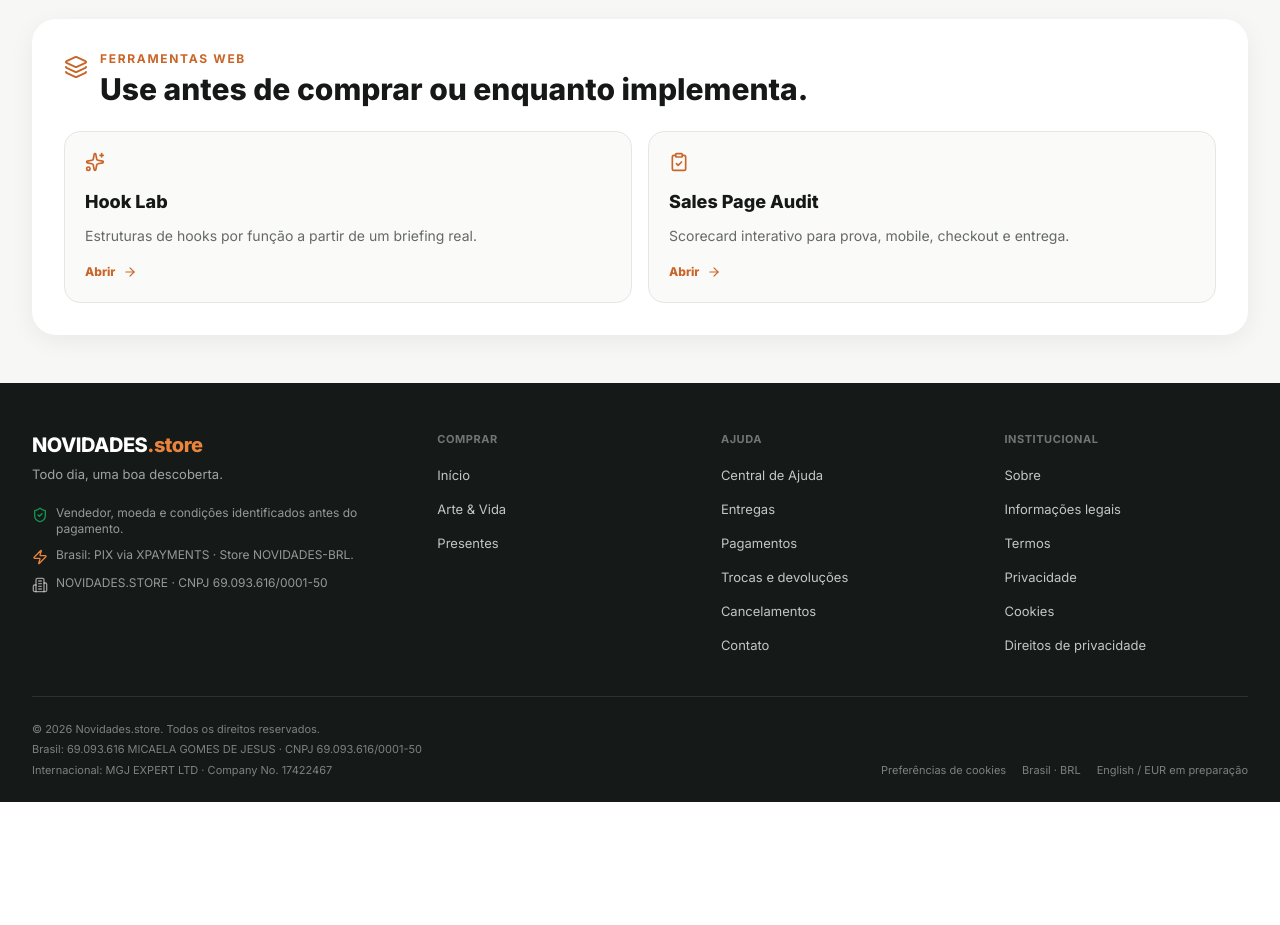
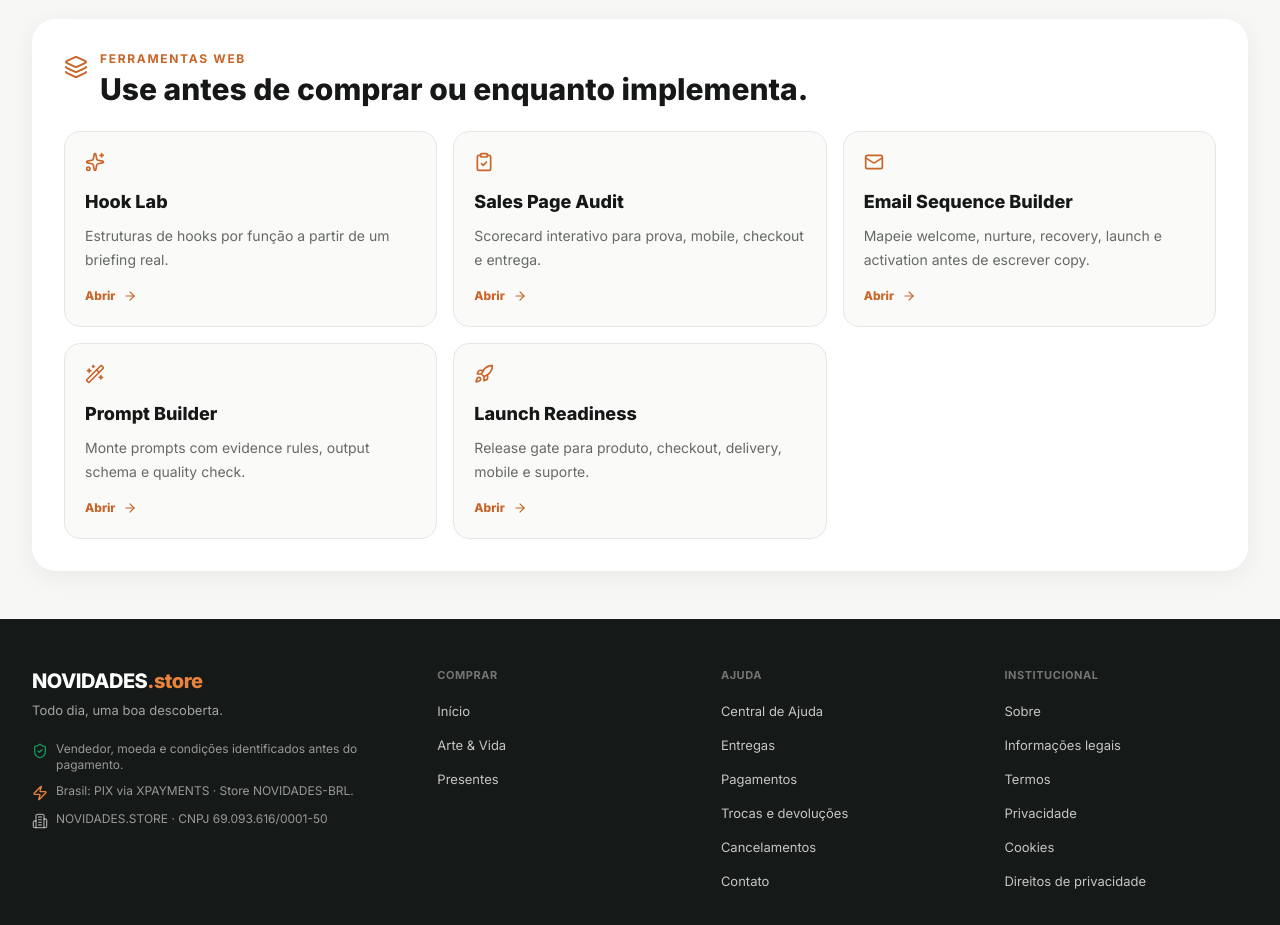
Before and after one commit to nexflowx-hub/novidades-platform, a Next.js app: page /conteudos-digitais in a window 1280 px wide. Shown: the part 1040-1965 px from the top of the page. Before the commit the page ends 1842 px from the top, so only its background shows below. Built offline with nearby package versions, Linux system fonts and the light colour scheme; no server answers; the database is empty; a web font is replaced by a local one.

Commit message:
feat: surface expanded digital suite tools

```diff
--- a/src/app/conteudos-digitais/page.tsx
+++ b/src/app/conteudos-digitais/page.tsx
@@ -7,8 +7,11 @@
   BookOpenCheck,
   ClipboardCheck,
   Layers3,
+  Mail,
+  Rocket,
   ShieldCheck,
   Sparkles,
+  WandSparkles,
 } from "lucide-react";
 import { ProductCard } from "@/components/commerce/product-card";
 import { getPublicCatalog } from "@/lib/commerce-db";
@@ -43,6 +46,27 @@
     description:
       "Scorecard interativo para prova, mobile, checkout e entrega.",
     icon: ClipboardCheck,
+  },
+  {
+    href: "/ferramentas/email-sequence-builder",
+    title: "Email Sequence Builder",
+    description:
+      "Mapeie welcome, nurture, recovery, launch e activation antes de escrever copy.",
+    icon: Mail,
+  },
+  {
+    href: "/ferramentas/prompt-builder",
+    title: "Prompt Builder",
+    description:
+      "Monte prompts com evidence rules, output schema e quality check.",
+    icon: WandSparkles,
+  },
+  {
+    href: "/ferramentas/launch-readiness",
+    title: "Launch Readiness",
+    description:
+      "Release gate para produto, checkout, delivery, mobile e suporte.",
+    icon: Rocket,
   },
 ];
 
@@ -179,7 +203,7 @@
             </div>
           </div>
 
-          <div className="mt-6 grid gap-4 md:grid-cols-2">
+          <div className="mt-6 grid gap-4 md:grid-cols-2 xl:grid-cols-3">
             {tools.map((item) => {
               const Icon = item.icon;
               return (
```
